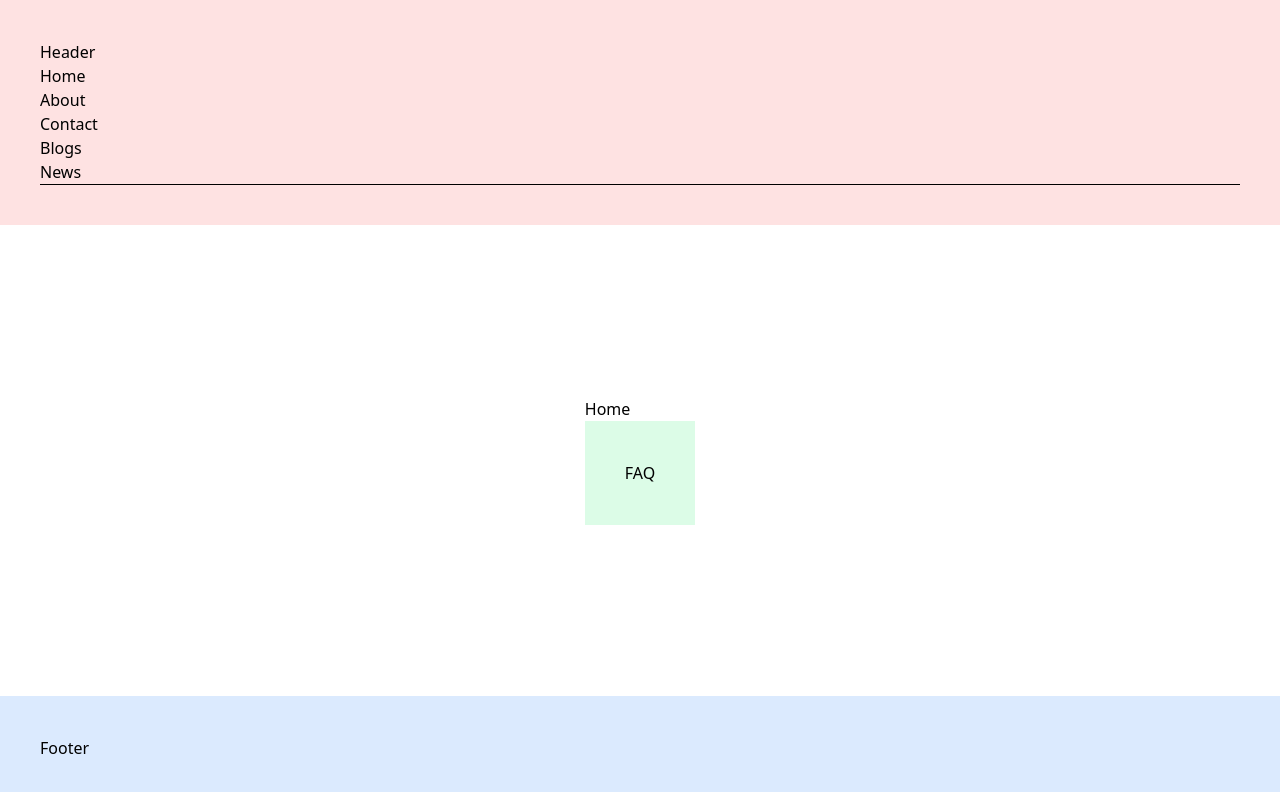
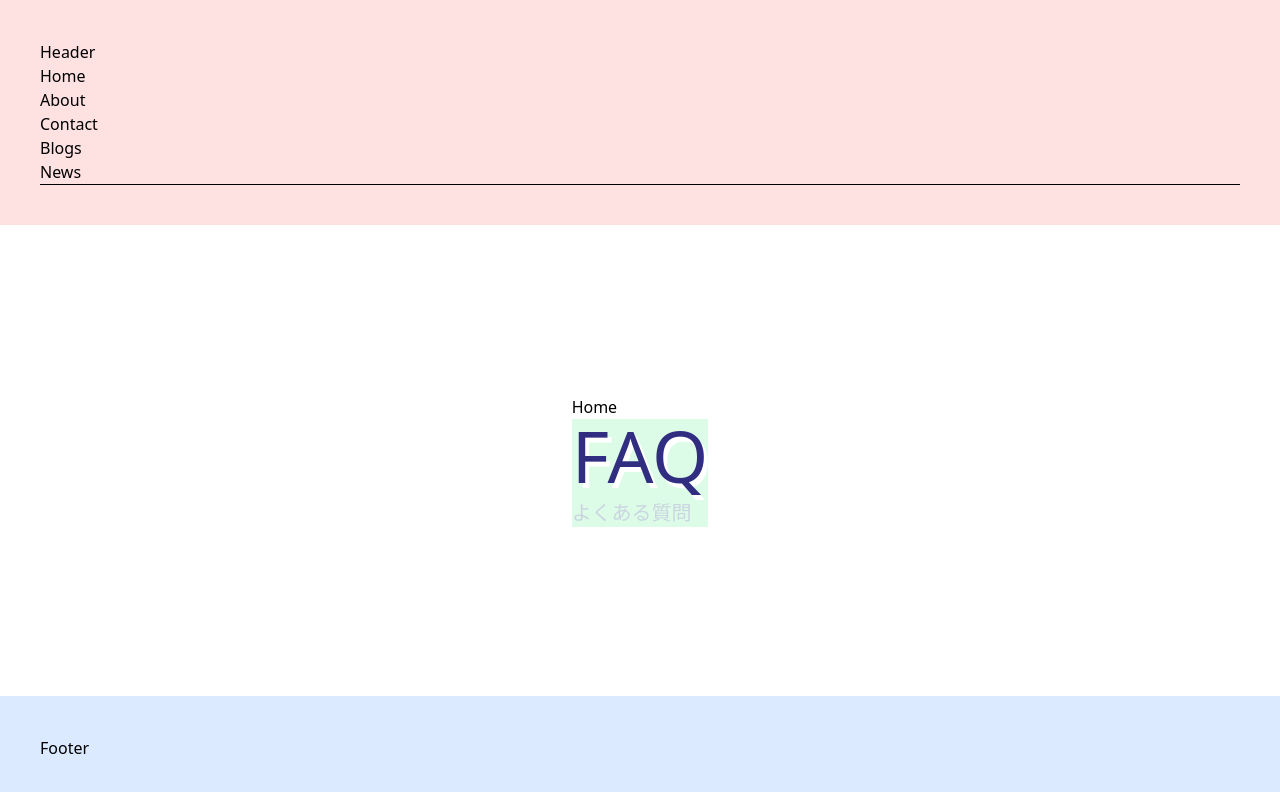
Before and after one commit to amatech-repo/amatech-web-site, a Next.js app: page / in a window 1280 px wide. Shown: the top 792 px of the page. Built offline with nearby package versions, Linux system fonts and the light colour scheme.

Commit message:
feat: セクションタイトルの仮作成

```diff
--- a/src/components/FAQ/index.tsx
+++ b/src/components/FAQ/index.tsx
@@ -1,3 +1,10 @@
 export const FAQ = () => {
-    return <h1 className="bg-green-100 p-10">FAQ</h1>;
+    return (
+        <>
+        <div className="bg-green-100">
+            <p className="text-indigo-900 text-7xl text-white-shadow mb-2">FAQ</p>
+            <p className="text-slate-300 text-xl">よくある質問</p>
+        </div>
+        </>
+    );
 };
--- a/tailwind.config.js
+++ b/tailwind.config.js
@@ -32,5 +32,15 @@ module.exports = {
       title: "Urbanist", // アーバニスト
     },
   },
-  plugins: [],
+  plugins: [
+    function({ addUtilities }) {
+      const newUtilities = {
+        ".text-white-shadow": {
+          textShadow: "4px 5px 0px white"
+        }
+      };
+
+      addUtilities(newUtilities);
+    }
+  ],
 };
```
